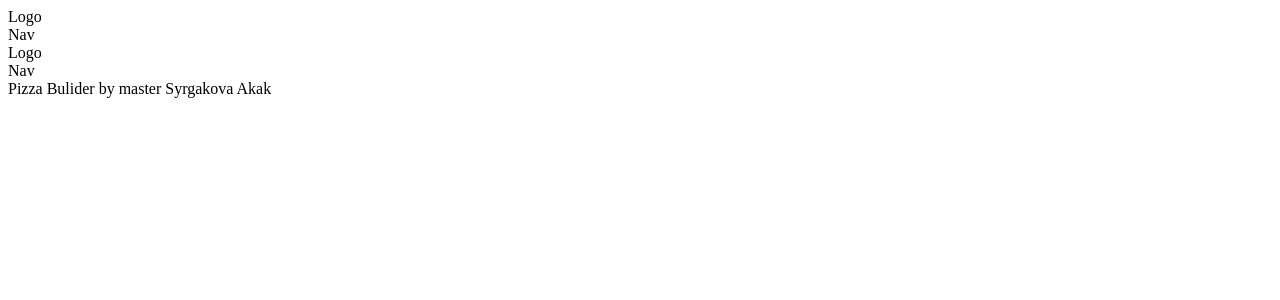
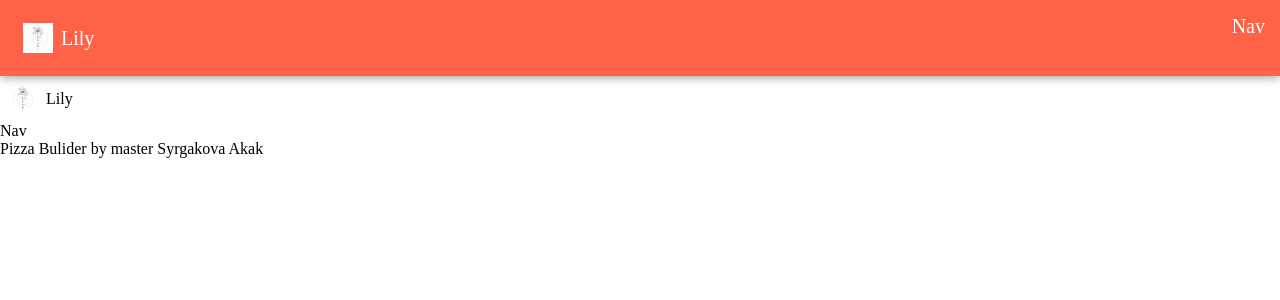
Before and after one commit to akak01/builder, a React (Create React App) app: page / in a window 1280 px wide. Shown: the top 300 px of the page. Built offline with nearby package versions, Linux system fonts and the light colour scheme.

Commit message:
Added logo and font

```diff
--- a/public/index.html
+++ b/public/index.html
@@ -10,11 +10,13 @@
       content="Web site created using create-react-app"
     />
     <link rel="apple-touch-icon" href="%PUBLIC_URL%/logo192.png" />
+    <link rel="preconnect" href="https://fonts.gstatic.com">
     <!--
       manifest.json provides metadata used when your web app is installed on a
       user's mobile device or desktop. See https://developers.google.com/web/fundamentals/web-app-manifest/
     -->
     <link rel="manifest" href="%PUBLIC_URL%/manifest.json" />
+    <link rel="preconnect" href="https://fonts.gstatic.com">
     <!--
       Notice the use of %PUBLIC_URL% in the tags above.
       It will be replaced with the URL of the `public` folder during the build.
--- /dev/null
+++ b/src/App.css
@@ -0,0 +1,4 @@
+body {
+    font-family: 'Caveat', cursive;
+    margin: 0;
+}
--- a/src/App.js
+++ b/src/App.js
@@ -1,4 +1,6 @@
+import classes from "./App.css";
 import Layout from "./components/Layout/Layout";
+
 
 function App() {
   return (
--- a/src/components/Logo/Logo.js
+++ b/src/components/Logo/Logo.js
@@ -1,9 +1,11 @@
 import classes from "./Logo.module.css";
+import logo from "../../images/logo.jpg";
 
 const Logo = () => {
     return (
         <div className={classes.Logo}>
-            Logo
+            <img src={logo} />
+            <span>Lily</span>
         </div>
     );
 }
--- a/src/components/Logo/Logo.module.css
+++ b/src/components/Logo/Logo.module.css
@@ -0,0 +1,8 @@
+.Logo {
+    display: flex;
+    align-items: center;
+}
+.Logo img {
+    height: 30px;
+    margin: .5rem;
+}
--- a/src/components/Toolbar/Toolbar.module.css
+++ b/src/components/Toolbar/Toolbar.module.css
@@ -0,0 +1,14 @@
+.Toolbar {
+    display: flex;
+    justify-content: space-between;
+
+    background-color:tomato;
+    font-size: 20px;
+    color: white;
+    padding: 15px;
+    position: sticky;
+    top: 0;
+    left: 0;
+    box-shadow: 0 0 10px rgba(0, 0, 0, .5);
+
+}
```
Also changed, not shown: src/images/logo.jpg (added).
